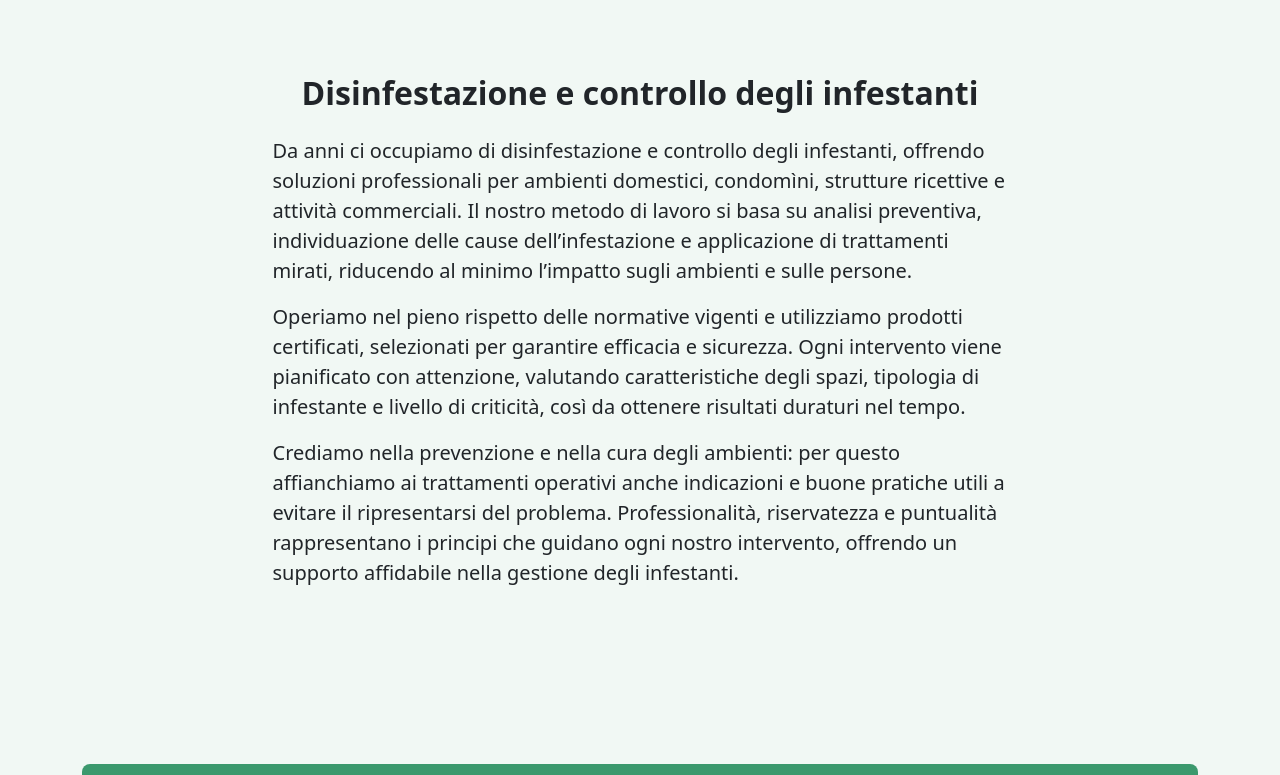
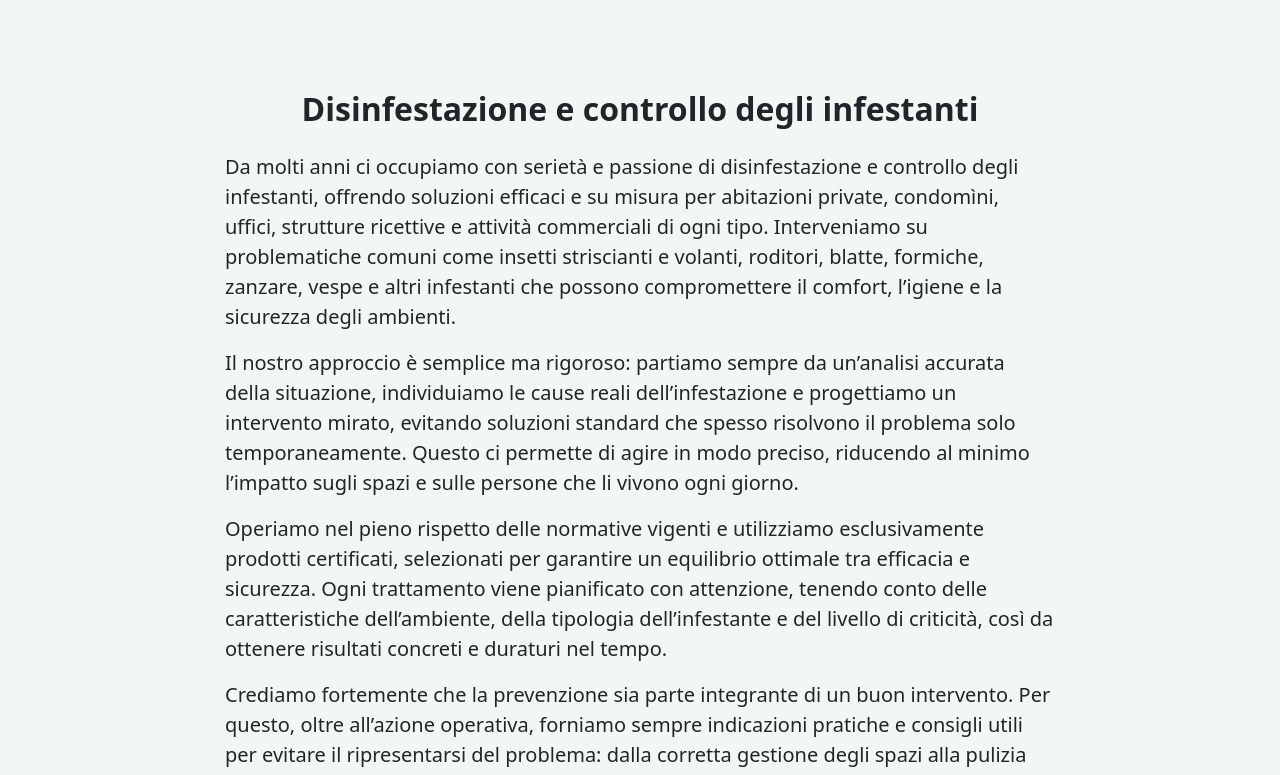
Before and after one commit to AntonioRoccoGit/DisinfestazioniUI, a Vue app: page / in a window 1280 px wide. Shown: the part 840-1615 px from the top of the page. Built offline with nearby package versions, Linux system fonts and the light colour scheme.

Commit message:
allungata presentazione

```diff
--- a/src/components/Presentation.vue
+++ b/src/components/Presentation.vue
@@ -1,7 +1,7 @@
 <template>
     <section class="container py-5">
         <div class="row justify-content-center">
-            <div class="col-lg-9">
+            <div class="col-lg-10">
                 <div class="p-4 p-lg-5">
 
                     <h2 class="fw-bold text-center mb-4">
@@ -9,27 +9,45 @@
                     </h2>
 
                     <p class="fs-5">
-                        Da anni ci occupiamo di disinfestazione e controllo degli infestanti, offrendo
-                        soluzioni professionali per ambienti domestici, condomìni, strutture ricettive
-                        e attività commerciali. Il nostro metodo di lavoro si basa su analisi preventiva,
-                        individuazione delle cause dell’infestazione e applicazione di trattamenti mirati,
-                        riducendo al minimo l’impatto sugli ambienti e sulle persone.
+                        Da molti anni ci occupiamo con serietà e passione di disinfestazione e controllo
+                        degli infestanti, offrendo soluzioni efficaci e su misura per abitazioni private,
+                        condomìni, uffici, strutture ricettive e attività commerciali di ogni tipo.
+                        Interveniamo su problematiche comuni come insetti striscianti e volanti,
+                        roditori, blatte, formiche, zanzare, vespe e altri infestanti che possono
+                        compromettere il comfort, l’igiene e la sicurezza degli ambienti.
                     </p>
 
                     <p class="fs-5">
-                        Operiamo nel pieno rispetto delle normative vigenti e utilizziamo prodotti
-                        certificati, selezionati per garantire efficacia e sicurezza. Ogni intervento
-                        viene pianificato con attenzione, valutando caratteristiche degli spazi,
-                        tipologia di infestante e livello di criticità, così da ottenere risultati
-                        duraturi nel tempo.
+                        Il nostro approccio è semplice ma rigoroso: partiamo sempre da un’analisi
+                        accurata della situazione, individuiamo le cause reali dell’infestazione
+                        e progettiamo un intervento mirato, evitando soluzioni standard che spesso
+                        risolvono il problema solo temporaneamente. Questo ci permette di agire
+                        in modo preciso, riducendo al minimo l’impatto sugli spazi e sulle persone
+                        che li vivono ogni giorno.
+                    </p>
+
+                    <p class="fs-5">
+                        Operiamo nel pieno rispetto delle normative vigenti e utilizziamo esclusivamente
+                        prodotti certificati, selezionati per garantire un equilibrio ottimale tra
+                        efficacia e sicurezza. Ogni trattamento viene pianificato con attenzione,
+                        tenendo conto delle caratteristiche dell’ambiente, della tipologia
+                        dell’infestante e del livello di criticità, così da ottenere risultati
+                        concreti e duraturi nel tempo.
+                    </p>
+
+                    <p class="fs-5">
+                        Crediamo fortemente che la prevenzione sia parte integrante di un buon
+                        intervento. Per questo, oltre all’azione operativa, forniamo sempre indicazioni
+                        pratiche e consigli utili per evitare il ripresentarsi del problema:
+                        dalla corretta gestione degli spazi alla pulizia mirata, fino a piccoli
+                        accorgimenti quotidiani che fanno davvero la differenza.
                     </p>
 
                     <p class="fs-5 mb-0">
-                        Crediamo nella prevenzione e nella cura degli ambienti: per questo affianchiamo
-                        ai trattamenti operativi anche indicazioni e buone pratiche utili a evitare il
-                        ripresentarsi del problema. Professionalità, riservatezza e puntualità
-                        rappresentano i principi che guidano ogni nostro intervento, offrendo un
-                        supporto affidabile nella gestione degli infestanti.
+                        Professionalità, riservatezza e puntualità sono i valori che guidano ogni
+                        nostro intervento. Il nostro obiettivo non è solo eliminare l’infestante,
+                        ma restituire ambienti sani, sicuri e vivibili, offrendo un supporto affidabile
+                        e continuo nella gestione di ogni situazione.
                     </p>
 
                 </div>
@@ -39,13 +57,11 @@
 </template>
 
 <script setup>
-// Non è necessaria logica. Componente puramente informativo.
 </script>
 
 <style scoped>
-/* Margine visivo netto tra jumbo e card */
 section {
-    margin-top: 2rem;
-    margin-bottom: 2rem;
+    margin-top: 3rem;
+    margin-bottom: 3rem;
 }
 </style>
```
